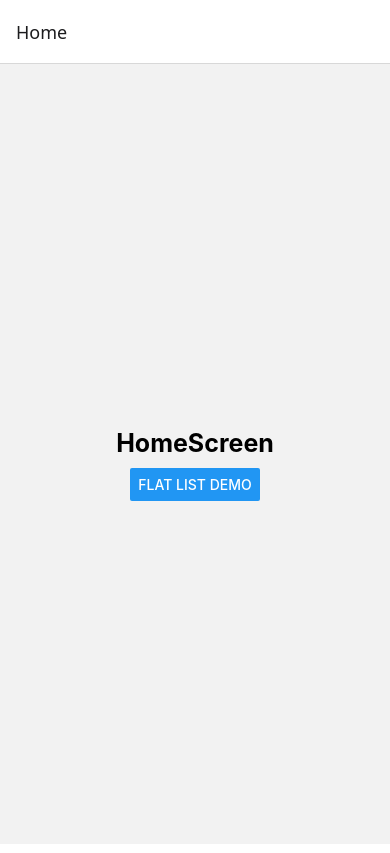
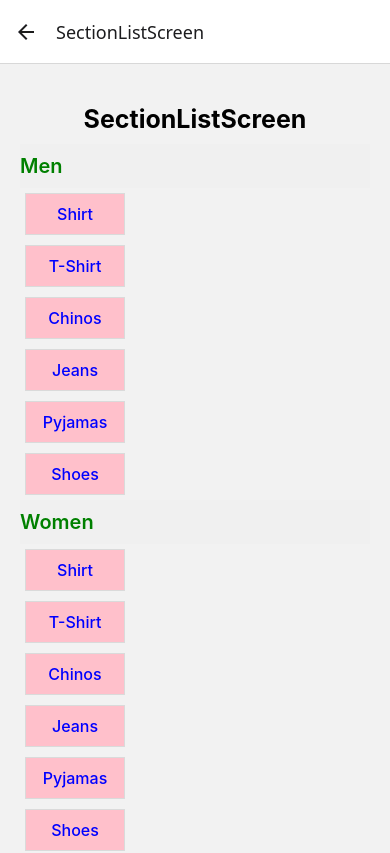
Before and after one commit to AnkitM18-tech/react-native, a React Native app in the folder flatlist/: screen /SectionListScreen in a window 390 px wide. Shown: the top 853 px of the page. Built offline with nearby package versions, Linux system fonts and the light colour scheme.

Commit message:
SectionList component

```diff
--- a/flatlist/src/RootNavigator.tsx
+++ b/flatlist/src/RootNavigator.tsx
@@ -1,10 +1,12 @@
 import {createStackNavigator} from '@react-navigation/stack';
 import HomeScreen from './screens/HomeScreen';
 import FlatListScreen from './screens/FlatListScreen';
+import SectionListScreen from './screens/SectionListScreen';
 
 export type RootStackParamsList = {
   Home: undefined;
   FlatListScreen: undefined;
+  SectionListScreen: undefined;
 };
 
 const Stack = createStackNavigator<RootStackParamsList>();
@@ -13,6 +15,7 @@ const RootNavigator: React.FC = () => {
     <Stack.Navigator>
       <Stack.Screen name="Home" component={HomeScreen} />
       <Stack.Screen name="FlatListScreen" component={FlatListScreen} />
+      <Stack.Screen name="SectionListScreen" component={SectionListScreen} />
     </Stack.Navigator>
   );
 };
--- a/flatlist/src/screens/HomeScreen.tsx
+++ b/flatlist/src/screens/HomeScreen.tsx
@@ -1,6 +1,5 @@
-import {Button, StyleSheet, Text, View} from 'react-native';
+import {FlatList, StyleSheet, Text, TouchableOpacity, View} from 'react-native';
 import React from 'react';
-import {useNavigation} from '@react-navigation/native';
 import {StackNavigationProp} from '@react-navigation/stack';
 import {RootStackParamsList} from '../RootNavigator';
 
@@ -10,20 +9,35 @@ const topics = [
     title: 'Flat List',
     screen: 'FlatListScreen',
   },
+  {
+    id: 2,
+    title: 'Section List',
+    screen: 'SectionListScreen',
+  },
 ];
 
 type HomeScreenNavigationProps = StackNavigationProp<
   RootStackParamsList,
   'Home'
 >;
-const HomeScreen = () => {
-  const navigation = useNavigation<HomeScreenNavigationProps>();
+
+type Props = {
+  navigation: HomeScreenNavigationProps;
+};
+const HomeScreen: React.FC<Props> = ({navigation}) => {
   return (
     <View style={styles.container}>
-      <Text style={styles.headerText}>HomeScreen</Text>
-      <Button
-        title="Flat List Demo"
-        onPress={() => navigation.navigate('FlatListScreen')}
+      <FlatList
+        data={topics}
+        renderItem={({item}) => (
+          <TouchableOpacity
+            style={styles.topicBtn}
+            onPress={() =>
+              navigation.navigate(item.screen as keyof RootStackParamsList)
+            }>
+            <Text style={styles.topicText}>{item.title}</Text>
+          </TouchableOpacity>
+        )}
       />
     </View>
   );
@@ -34,15 +48,19 @@ export default HomeScreen;
 const styles = StyleSheet.create({
   container: {
     flex: 1,
-    justifyContent: 'center',
-    alignItems: 'center',
     padding: 20,
     gap: 10,
   },
-  headerText: {
-    marginTop: 20,
-    fontSize: 25,
-    fontWeight: 'bold',
+  topicBtn: {
+    backgroundColor: '#3a3dff',
+    padding: 10,
+    margin: 8,
+    borderRadius: 50,
+  },
+  topicText: {
+    color: '#ffffff',
+    fontSize: 18,
+    fontWeight: '500',
     textAlign: 'center',
   },
 });
--- /dev/null
+++ b/flatlist/src/screens/SectionListScreen.tsx
@@ -0,0 +1,81 @@
+import {SectionList, StyleSheet, Text, View} from 'react-native';
+
+const SECTION_DATA = [
+  {
+    title: 'Men',
+    data: ['Shirt', 'T-Shirt', 'Chinos', 'Jeans', 'Pyjamas', 'Shoes'],
+  },
+  {
+    title: 'Women',
+    data: ['Shirt', 'T-Shirt', 'Chinos', 'Jeans', 'Pyjamas', 'Shoes'],
+  },
+  {
+    title: 'Kids',
+    data: ['Shirt', 'T-Shirt', 'Chinos', 'Jeans', 'Pyjamas', 'Shoes'],
+  },
+];
+const SectionListScreen: React.FC = () => {
+  const renderData = ({item}: {item: string}) => (
+    <View style={styles.item}>
+      <Text style={styles.sectionText}>{item}</Text>
+    </View>
+  );
+  const renderHeader = ({section: {title}}: {section: {title: string}}) => (
+    <View style={styles.sectionHeader}>
+      <Text style={styles.sectionHeaderText}>{title}</Text>
+    </View>
+  );
+  return (
+    <View style={styles.container}>
+      <Text style={styles.headerText}>SectionListScreen</Text>
+      <SectionList
+        sections={SECTION_DATA}
+        renderSectionHeader={renderHeader}
+        renderItem={renderData}
+        keyExtractor={(item, index) => item + index}
+      />
+    </View>
+  );
+};
+
+export default SectionListScreen;
+
+const styles = StyleSheet.create({
+  container: {
+    flex: 1,
+    padding: 20,
+    gap: 10,
+  },
+  headerText: {
+    marginTop: 20,
+    fontSize: 25,
+    fontWeight: 'bold',
+    textAlign: 'center',
+  },
+  sectionHeader: {
+    backgroundColor: '#f0f0f0',
+    paddingVertical: 10,
+  },
+  sectionHeaderText: {
+    fontSize: 20,
+    fontWeight: '600',
+    color: 'green',
+  },
+  sectionText: {
+    fontSize: 16,
+    fontWeight: '500',
+    color: 'blue',
+    textAlign: 'center',
+  },
+  item: {
+    padding: 10,
+    width: 100,
+    borderWidth: 1,
+    borderColor: '#dadada',
+    backgroundColor: 'pink',
+    margin: 5,
+    flex: 1,
+    justifyContent: 'center',
+    alignContent: 'center',
+  },
+});
```
